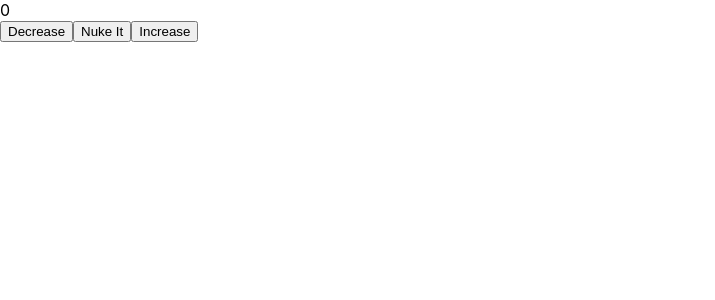
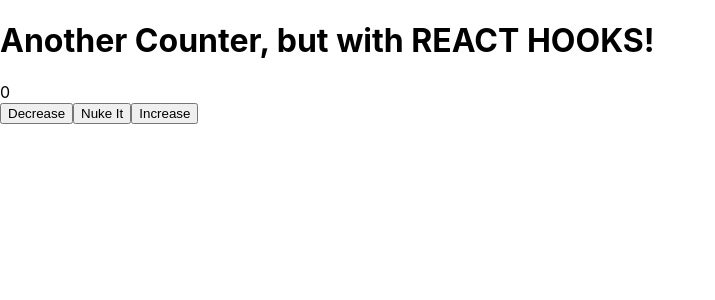
Before and after one commit to Suneski/react-hooks-counter-demo, a React (Create React App) app: page / in a window 1280 px wide. Shown: the top 300 px of the page, without its empty margins (0-715 px from the left). Built offline with nearby package versions, Linux system fonts and the light colour scheme.

Commit message:
HooksCounter: React Hooks counter

```diff
--- a/src/App.js
+++ b/src/App.js
@@ -1,11 +1,13 @@
 import React, { Component } from 'react';
-import KeepItClassy from './KeepItClassy/KeepItClassy'
+// import KeepItClassy from './KeepItClassy/KeepItClassy'
+import HooksCounter from './HooksCounter/HooksCounter'
 
 class App extends Component {
   render() {
     return (
       <div className="App">
-        <KeepItClassy />
+        {/* <KeepItClassy /> */}
+        <HooksCounter />
       </div>
     );
   }
--- /dev/null
+++ b/src/HooksCounter/HooksCounter.js
@@ -0,0 +1,23 @@
+import React, { useState } from "react";
+
+export default function HooksCounter() {
+  const [count, setCount] = useState(0);
+
+  const decreaseCount = () => setCount(count - 1);
+  const nukeCount = () => setCount(0);
+  const increaseCount = () => setCount(count + 1);
+
+  return (
+    <main className='wrapper'>
+      <h1>Another Counter, but with REACT HOOKS!</h1>
+      <section className='count'>
+        {count}
+      </section>
+      <section>
+        <button onClick={decreaseCount}>Decrease</button>
+        <button onClick={nukeCount}>Nuke It</button>
+        <button onClick={increaseCount}>Increase</button>
+      </section>
+    </main>
+  );
+}
```
